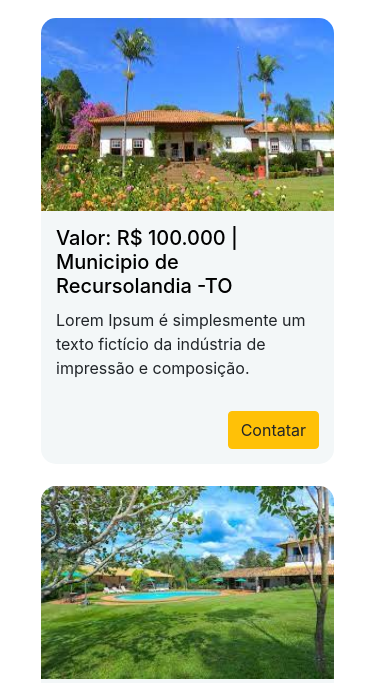
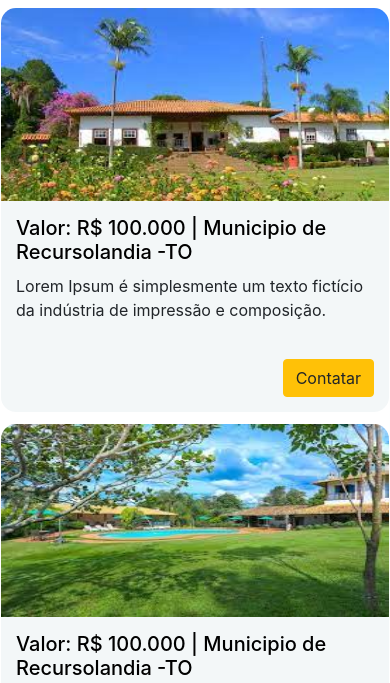
Before and after one commit to Jose-742/AgroGeo, a plain HTML site: page index.html in a window 390 px wide. Shown: the part 352-1035 px from the top of the page. Drawn offline with nearby package versions, Linux system fonts and the light colour scheme; a web font is replaced by a local one.

Commit message:
Modificação no estiloMobile

```diff
--- a/estiloMobile.css
+++ b/estiloMobile.css
@@ -3,18 +3,24 @@
 #principal{
 	/*border: 1px solid red;*/
 	margin: 0 auto;
-	padding: 10px 10px 25px 30px;
+	padding: 10px 0px 10px 0px;
 	width: 100%;
 	background-color: white;
 	float: left;
+
 }
 
 .conteudos1{
 	/*border: 1px solid blue;*/
 	border: 1px solid white;
 	border-radius: 10px;
-	width: 90%;
+	margin-bottom: 10px;
+	width: 100%;
+	padding: 0;
+	max-width: 450px;
+
 	float: left;
+
 }
 
 .conteudos1 img{
```
